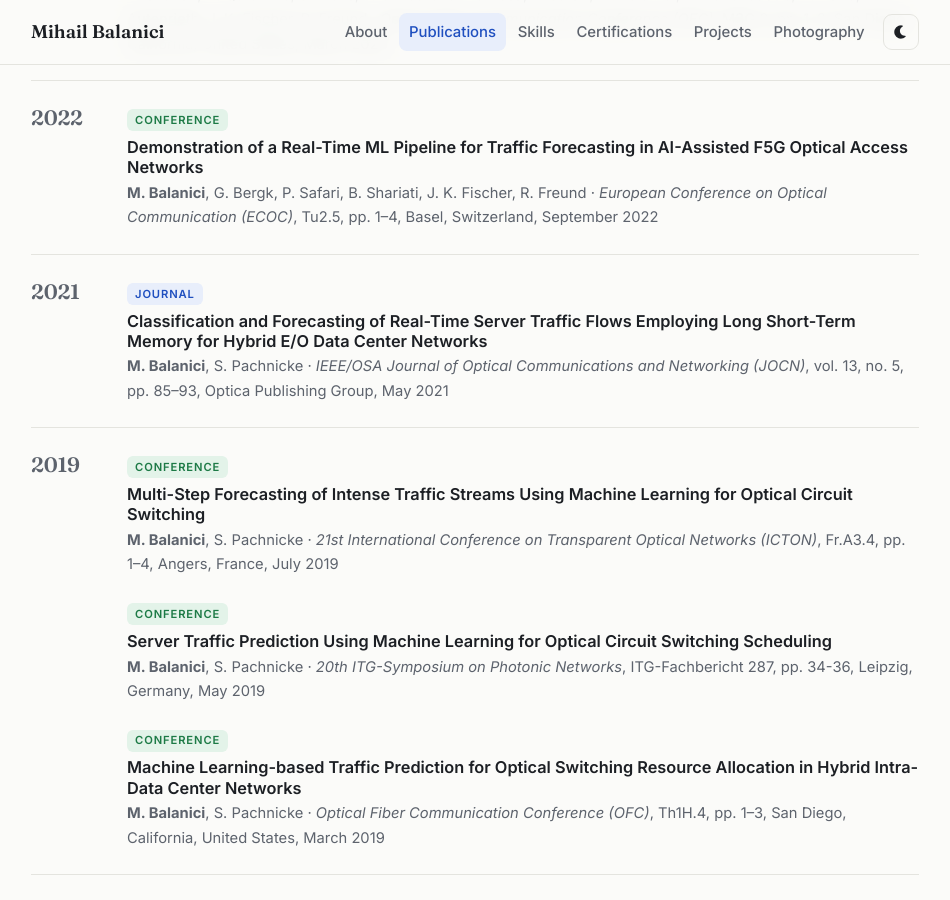
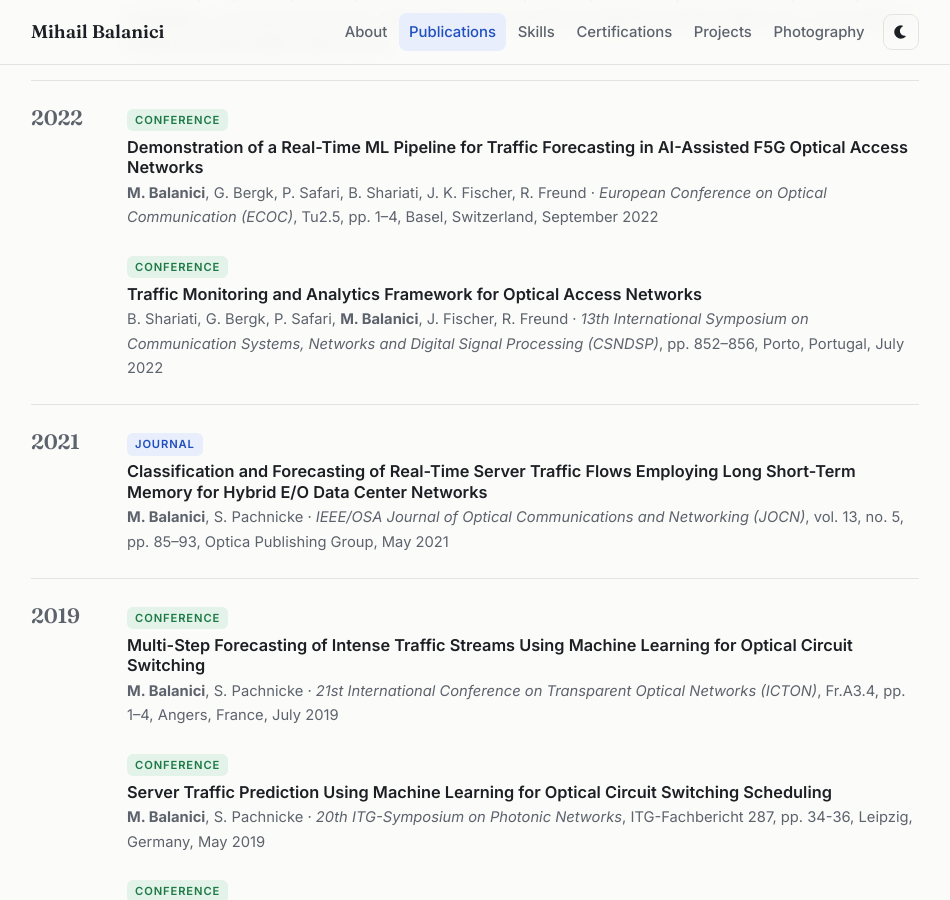
Before and after one commit to mihailbalanici/mihailbalanici.github.io, a Jekyll site: the page built from publications.html, in a window 1280 px wide and 900 px high, scrolled down 2721 px. Shown: the whole window, without its empty margins (165-1115 px from the left). Built offline with Jekyll 4.4.1, drawn with Linux system fonts in a browser that asks for light colours.

Commit message:
Update publications.yml

```diff
--- a/_data/publications.yml
+++ b/_data/publications.yml
@@ -189,6 +189,17 @@
   type: conference
   url: "https://ieeexplore.ieee.org/document/9979485"
 
+- title: Traffic Monitoring and Analytics Framework for Optical Access Networks
+  authors: B. Shariati, G. Bergk, P. Safari, M. Balanici, J. Fischer, R. Freund
+  venue: 13th International Symposium on Communication Systems, Networks and Digital Signal Processing (CSNDSP)
+  paper_id: ""
+  pages: "852–856"
+  place: Porto, Portugal
+  month: July
+  year: 2022
+  type: conference
+  url: "https://ieeexplore.ieee.org/document/9907906"
+
 - title: Classification and Forecasting of Real-Time Server Traffic Flows Employing Long Short-Term Memory for Hybrid E/O Data Center Networks
   authors: M. Balanici, S. Pachnicke
   venue: IEEE/OSA Journal of Optical Communications and Networking (JOCN)
```
